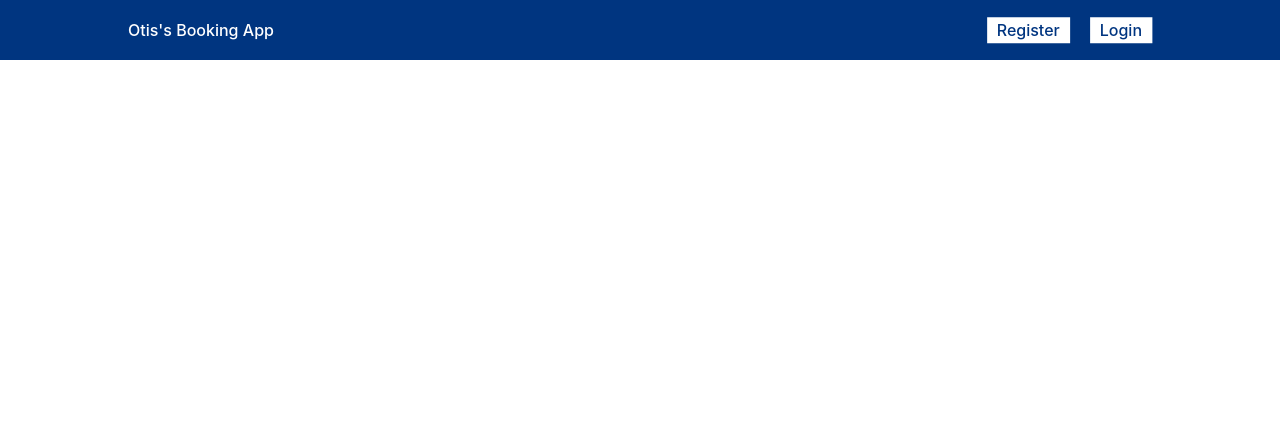
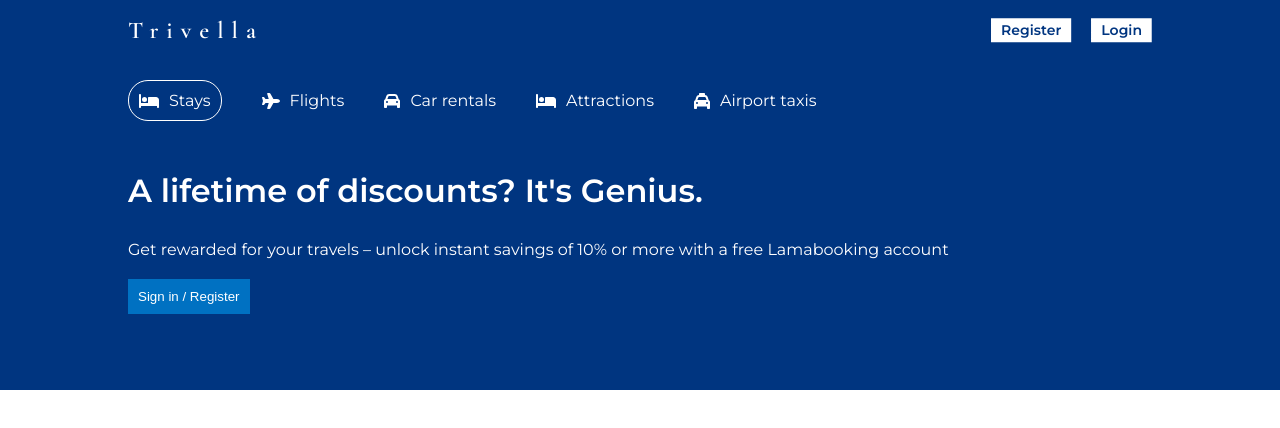
Before and after one commit to htnphu/bookingapp, a React (Create React App) app in the folder client/: page / in a window 1280 px wide. Shown: the top 428 px of the page. Built offline with nearby package versions, Linux system fonts and the light colour scheme.

Commit message:
Add header component

```diff
--- a/client/package.json
+++ b/client/package.json
@@ -3,6 +3,9 @@
   "version": "0.1.0",
   "private": true,
   "dependencies": {
+    "@fortawesome/fontawesome-svg-core": "^6.4.0",
+    "@fortawesome/free-solid-svg-icons": "^6.4.0",
+    "@fortawesome/react-fontawesome": "^0.2.0",
     "@testing-library/jest-dom": "^5.14.1",
     "@testing-library/react": "^13.0.0",
     "@testing-library/user-event": "^13.2.1",
--- a/client/src/App.js
+++ b/client/src/App.js
@@ -4,12 +4,15 @@ import {
   Route,
 } from "react-router-dom";
 import Home from "./pages/home/Home";
+import List from "./pages/list/List";
 
 function App() {
   return (
     <BrowserRouter>
       <Routes>
         <Route path="/" element={<Home/>}/>
+        <Route path="/hotels" element={<List/>}/>
+
       </Routes>
     </BrowserRouter>
   );
--- /dev/null
+++ b/client/src/components/header/Header.jsx
@@ -0,0 +1,63 @@
+import {
+  faBed,
+  faCar,
+  faPlane,
+  faTaxi,
+} from "@fortawesome/free-solid-svg-icons";
+import { FontAwesomeIcon } from "@fortawesome/react-fontawesome";
+import "../../styles/header.css";
+
+const Header = () => {
+  return (
+    <div className="header">
+      <div className="header_container">
+        <div className="header_list">
+          <div className="header_list_item active">
+            <FontAwesomeIcon icon={faBed} />
+            <a href="/"><span>Stays</span></a>
+          </div>
+          <div className="header_list_item">
+            <FontAwesomeIcon icon={faPlane} />
+            <a href="/"><span>Flights</span></a>
+          </div>
+          <div className="header_list_item">
+            <FontAwesomeIcon icon={faCar} />
+            <a href="/"><span>Car rentals</span></a>
+          </div>
+          <div className="header_list_item">
+            <FontAwesomeIcon icon={faBed} />
+            <a href="/"><span>Attractions</span></a>
+          </div>
+          <div className="header_list_item">
+            <FontAwesomeIcon icon={faTaxi} />
+            <a href="/"><span>Airport taxis</span></a>
+          </div>
+        </div>
+
+        <div className="header_infor">
+          <h1 className="header_title">
+              A lifetime of discounts? It's Genius.
+          </h1>
+          <p className="header_desc">
+            Get rewarded for your travels – unlock instant savings of 10% or
+            more with a free Lamabooking account
+          </p>
+          <button className="header_btn">Sign in / Register</button>
+          {/* <div className="header_search">
+            <div className="header_search_item">
+              <FontAwesomeIcon icon={faBed} className="header_icon" />
+              <input
+                type="text"
+                placeholder="Where are you going?"
+                className="header_search_input"
+                // onChange={(e) => setDestination(e.target.value)}
+              />
+            </div>
+          </div> */}
+        </div>
+      </div>
+    </div>
+  )
+}
+
+export default Header;
--- a/client/src/components/navbar/Navbar.jsx
+++ b/client/src/components/navbar/Navbar.jsx
@@ -4,7 +4,7 @@ const Navbar = () => {
   return (
     <div className="navbar">
       <div className="navContainer">
-        <span className="logo">Otis's Booking App</span>
+        <span className="logo">Trivella</span>
         <div className="navItems">
           <button className="navButton">
             <span>Register</span>
--- a/client/src/pages/home/Home.jsx
+++ b/client/src/pages/home/Home.jsx
@@ -1,10 +1,12 @@
 import Navbar from "../../components/navbar/Navbar";
+import Header from "../../components/header/Header";
 import "../../styles/home.css";
 
 const Home = () => {
   return (
     <div>
       <Navbar />
+      <Header />
     </div>
   );
 };
--- /dev/null
+++ b/client/src/styles/header.css
@@ -0,0 +1,67 @@
+@import url('https://fonts.googleapis.com/css2?family=Cormorant+Garamond:wght@600&family=Merriweather:ital,wght@0,300;0,400;0,700;1,400;1,700&family=Montserrat:ital,wght@0,300;0,400;0,500;0,600;1,400&family=Poppins:ital,wght@0,300;0,400;0,500;0,600;1,400&display=swap');
+
+.header {
+  font-family: 'Montserrat', sans-serif;
+  height: 330px;
+  font-size: 16px;
+  background-color: #003580;
+  color: white;
+  display: flex;
+  justify-content: center;
+  position: relative;
+}
+
+.header_container {
+  width: 100%;
+  max-width: 1024px;
+  margin: 20px 0px 100px 0px;
+  height: 60px;
+}
+
+.header_list {
+  border: none;
+  display: flex;
+  gap: 40px;
+}
+
+.header_list_item {
+  display: flex;
+  align-items: center;
+  gap: 10px;
+}
+
+.header_list_item a {
+  text-decoration: none;
+  color: white;
+}
+
+.header_list_item.active {
+  border: 1px solid white;
+  padding: 10px;
+  border-radius: 20px;
+}
+
+.header_list_item:hover {
+  cursor: pointer;
+}
+
+.header_infor {
+  margin-top: 50px;
+}
+
+.header_title {
+  margin-bottom: 30px;
+}
+
+.header_desc {
+  margin: 20px 0px;
+}
+
+.header_btn {
+  background-color: #0071c2;
+  color: white;
+  font-weight: 500;
+  border: none;
+  padding: 10px;
+  cursor: pointer;
+}
--- a/client/src/styles/navbar.css
+++ b/client/src/styles/navbar.css
@@ -1,3 +1,5 @@
+@import url('https://fonts.googleapis.com/css2?family=Cormorant+Garamond:wght@600&family=Merriweather:ital,wght@0,300;0,400;0,700;1,400;1,700&family=Montserrat:ital,wght@0,300;0,400;0,500;0,600;1,400&family=Poppins:ital,wght@0,300;0,400;0,500;0,600;1,400&display=swap');
+
 :root {
   --motion-ease: cubic-bezier(0.68, -0.6, 0.32, 1.6);
   --motion-duration: 0.2s;
@@ -9,11 +11,16 @@
   color: #fff;
   cursor: pointer;
   font: inherit;
-  font-weight: 500;
+  font-weight: 600;
   line-height: 1;
   padding: 1em 1.5em;
   position: relative;
   transition: filter var(--motion-duration);
+}
+
+.navButton span {
+  font-size: 14px;
+  font-family: 'Montserrat', sans-serif;
 }
 
 .navButton:hover {
@@ -79,6 +86,9 @@
 .logo {
   cursor: pointer;
   font-weight: 500;
+  font-family: 'Cormorant Garamond', serif;
+  font-size: 24px;
+  letter-spacing: 8px;
 }
 
 .navButton {
```
Also changed, not shown: client/src/App.css (+8 -0 lines), client/src/pages/hotel/Hotel.jsx (added), client/src/pages/list/List.jsx (added), 1 other file (tests, documents, lock files or other folders).
